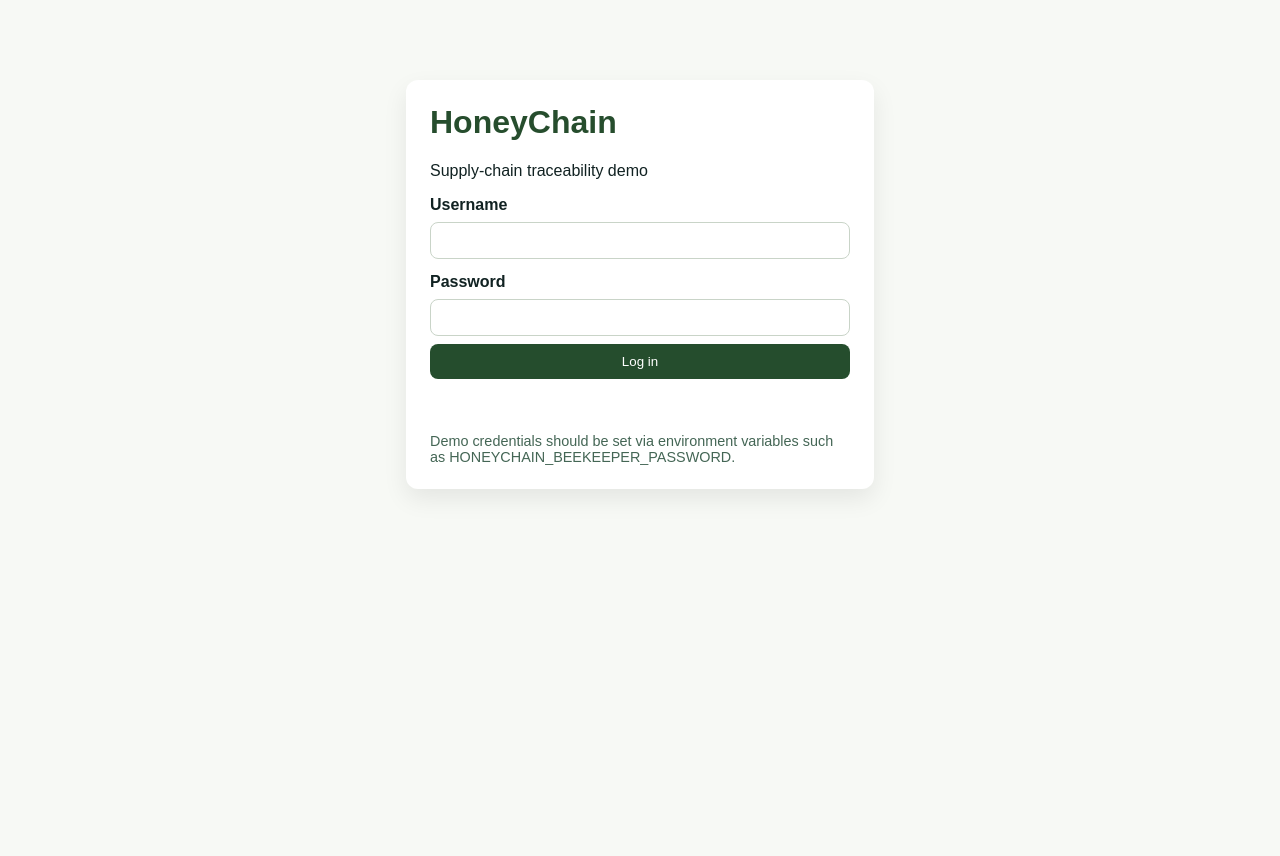
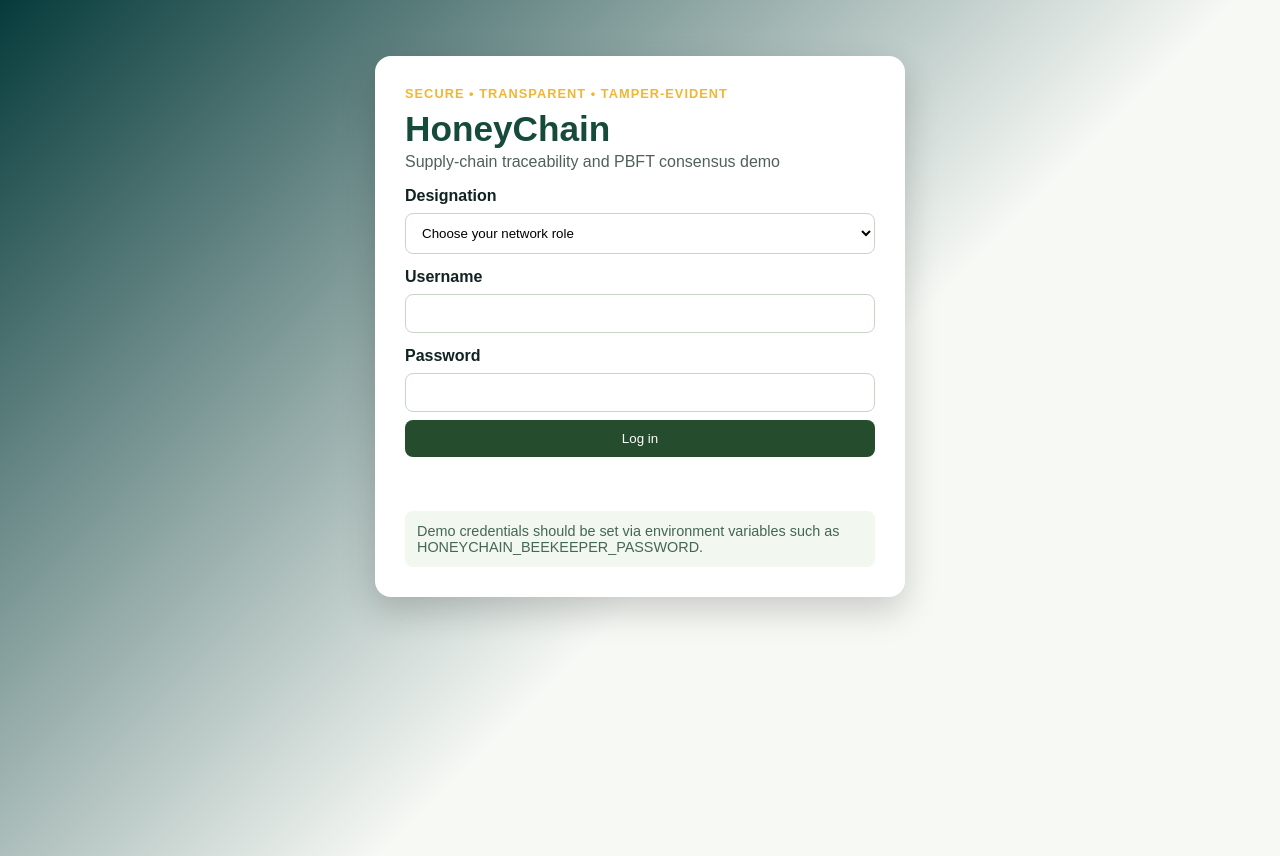
Before and after one commit to Sridhar2102006/security-remediation-honeychain-repo, a Flask app: page / in a window 1280 px wide. Before the commit the page ends 494 px from the top, so only its background shows below. Run offline with Flask 3, Linux system fonts and the light colour scheme.

Commit message:
Add designation-based HoneyChain workspaces

```diff
--- a/backend/blockchain_api_server.py
+++ b/backend/blockchain_api_server.py
@@ -75,6 +75,7 @@ def add_cors_headers(response):
 
 def seed_default_users(service: AuthService):
     for username, role in {
+        'kvic_admin': 'admin',
         'beekeeper': 'beekeeper',
         'processor': 'processor',
         'quality_lab': 'quality_lab',
@@ -199,7 +200,30 @@ def dashboard_page():
     if not username:
         return redirect('/login')
     batches = DB_BACKEND.list_batches() or []
-    return render_template('dashboard.html', username=username, batches=batches)
+    role = session.get('role', 'consumer')
+    role_details = {
+        'admin': ('KVIC / Network Administrator', 'Network oversight', 'Monitor validators, review provenance, and inspect the complete ledger.'),
+        'beekeeper': ('Beekeeper workspace', 'Harvest registration', 'Create the origin record for each honey batch and start its trusted journey.'),
+        'processor': ('Processor workspace', 'Processing operations', 'Receive registered batches, record processing, and continue provenance.'),
+        'quality_lab': ('Quality Lab workspace', 'Quality certification', 'Review processing records and publish quality verification decisions.'),
+        'distributor': ('Distributor workspace', 'Distribution logistics', 'Track certified batches as they move through distribution.'),
+        'retailer': ('Retailer workspace', 'Retail operations', 'Confirm provenance before placing a certified product on the shelf.'),
+        'consumer': ('Consumer verification', 'Product authenticity', 'Verify a QR credential and see the trusted journey from hive to home.'),
+    }
+    role_title, workspace_title, workspace_description = role_details.get(
+        role, ('HoneyChain workspace', 'Traceability workspace', 'Review trusted supply-chain records.')
+    )
+    return render_template(
+        'dashboard.html',
+        username=username,
+        role=role,
+        role_label=role.replace('_', ' '),
+        role_title=role_title,
+        workspace_title=workspace_title,
+        workspace_description=workspace_description,
+        can_create=role in {'beekeeper', 'processor'},
+        batches=batches,
+    )
 
 
 @app.route('/logout')
@@ -213,8 +237,9 @@ def login():
     payload = request.get_json(silent=True) or {}
     username = str(payload.get('username', '')).strip()
     password = str(payload.get('password', ''))
+    designation = str(payload.get('designation', '')).strip()
     user = AUTH_SERVICE.authenticate(username, password)
-    if user is None:
+    if user is None or (designation and user.get('role') != designation):
         return jsonify({'success': False, 'error': 'invalid_credentials'}), 401
     session['user'] = username
     session['role'] = user['role']
@@ -223,7 +248,7 @@ def login():
 
 @app.route('/api/batches', methods=['GET'])
 def list_batches_api():
-    ok, _ = _require_auth(required_roles={'beekeeper', 'processor', 'quality_lab', 'distributor', 'retailer', 'consumer'})
+    ok, _ = _require_auth(required_roles={'admin', 'beekeeper', 'processor', 'quality_lab', 'distributor', 'retailer', 'consumer'})
     if not ok:
         return jsonify({'error': 'unauthorized'}), 401
     return jsonify({'batches': DB_BACKEND.list_batches() or []}), 200
@@ -276,7 +301,7 @@ def create_batch():
 
 @app.route('/api/batches/<batch_id>', methods=['GET'])
 def get_batch(batch_id):
-    ok, user_record = _require_auth(required_roles={'beekeeper', 'processor', 'quality_lab', 'distributor', 'retailer', 'consumer'})
+    ok, user_record = _require_auth(required_roles={'admin', 'beekeeper', 'processor', 'quality_lab', 'distributor', 'retailer', 'consumer'})
     if not ok:
         return jsonify({'error': 'unauthorized'}), 401
     batch = DB_BACKEND.get_batch(batch_id=batch_id)
--- a/backend/templates/login.html
+++ b/backend/templates/login.html
@@ -5,21 +5,35 @@
     <meta name="viewport" content="width=device-width, initial-scale=1">
     <title>HoneyChain Demo Login</title>
     <style>
-      body { font-family: Arial, sans-serif; margin: 0; background: #f7f9f5; color: #122; }
-      .wrap { max-width: 420px; margin: 80px auto; background: white; padding: 24px; border-radius: 12px; box-shadow: 0 10px 25px rgba(0,0,0,0.08); }
-      h1 { margin-top: 0; color: #264d2d; }
+      body { font-family: Arial, sans-serif; margin: 0; background: linear-gradient(135deg, #063b3b, #f7f9f5 58%); color: #122; min-height: 100vh; }
+      .wrap { max-width: 470px; margin: 56px auto; background: white; padding: 30px; border-radius: 16px; box-shadow: 0 14px 35px rgba(0,0,0,0.18); }
+      .brand { color: #f2b632; letter-spacing: 0.08em; text-transform: uppercase; font-size: 0.8rem; font-weight: 700; }
+      h1 { margin: 8px 0 4px; color: #164b3b; font-size: 2.2rem; }
+      .subtitle { color: #50605a; margin-top: 0; }
       label { display: block; margin-top: 14px; font-weight: 600; }
-      input, button { width: 100%; box-sizing: border-box; margin-top: 8px; padding: 10px 12px; border-radius: 8px; border: 1px solid #c9d4c8; }
+      input, select, button { width: 100%; box-sizing: border-box; margin-top: 8px; padding: 11px 12px; border-radius: 8px; border: 1px solid #c9d4c8; background: white; }
       button { background: #254d2d; color: white; border: none; cursor: pointer; }
       .status { margin-top: 12px; min-height: 24px; color: #7d1d1d; }
-      .info { margin-top: 18px; font-size: 0.9rem; color: #465; }
+      .info { margin-top: 18px; font-size: 0.9rem; color: #465; background: #f2f7ef; padding: 12px; border-radius: 8px; }
     </style>
   </head>
   <body>
     <div class="wrap">
+      <div class="brand">Secure • transparent • tamper-evident</div>
       <h1>HoneyChain</h1>
-      <p>Supply-chain traceability demo</p>
+      <p class="subtitle">Supply-chain traceability and PBFT consensus demo</p>
       <form id="loginForm">
+        <label for="designation">Designation</label>
+        <select id="designation" name="designation" required>
+          <option value="">Choose your network role</option>
+          <option value="admin">KVIC / Network Administrator</option>
+          <option value="beekeeper">Beekeeper</option>
+          <option value="processor">Processor</option>
+          <option value="quality_lab">Quality Lab</option>
+          <option value="distributor">Distributor</option>
+          <option value="retailer">Retailer</option>
+          <option value="consumer">Consumer</option>
+        </select>
         <label for="username">Username</label>
         <input id="username" name="username" type="text" required>
         <label for="password">Password</label>
@@ -39,11 +53,12 @@
         status.textContent = 'Signing in...';
         const username = document.getElementById('username').value.trim();
         const password = document.getElementById('password').value;
+        const designation = document.getElementById('designation').value;
         const response = await fetch('/api/login', {
           method: 'POST',
           headers: { 'Content-Type': 'application/json' },
           credentials: 'same-origin',
-          body: JSON.stringify({ username, password })
+          body: JSON.stringify({ username, password, designation })
         });
         const data = await response.json();
         if (response.ok && data.success) {
```
Also changed, not shown: backend/templates/dashboard.html (+26 -2 lines), tests/test_render_demo_e2e.py (+22 -1 lines).
